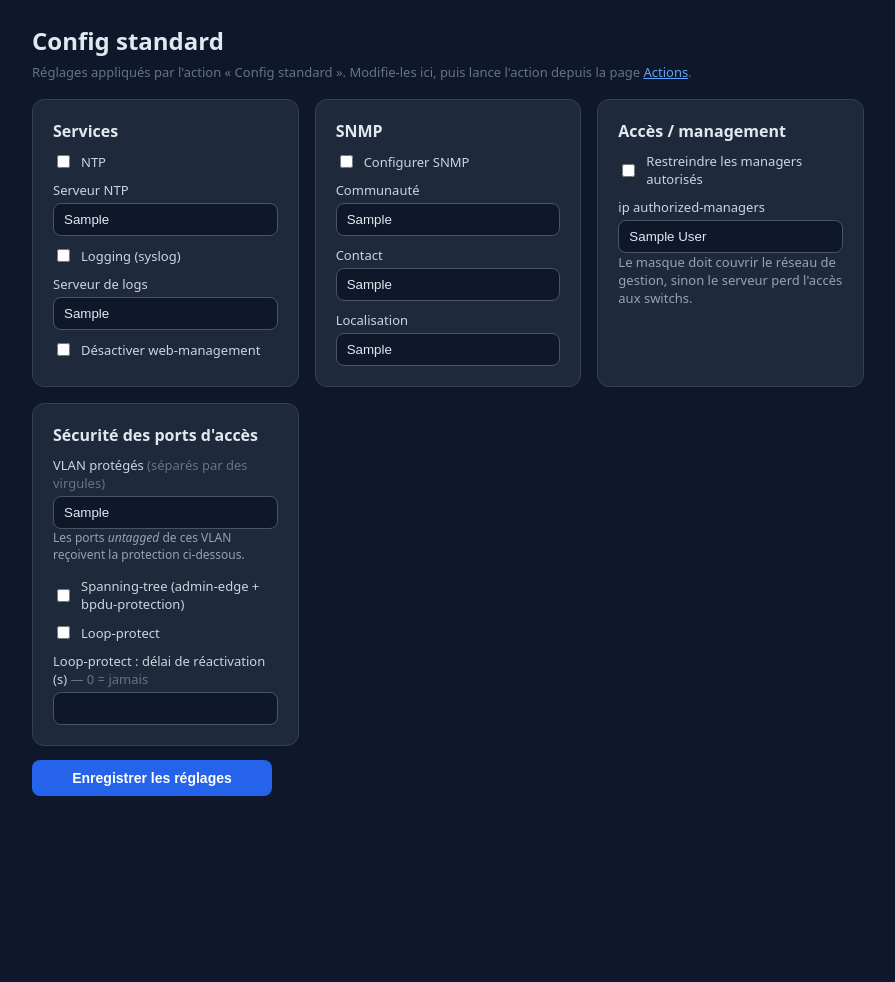
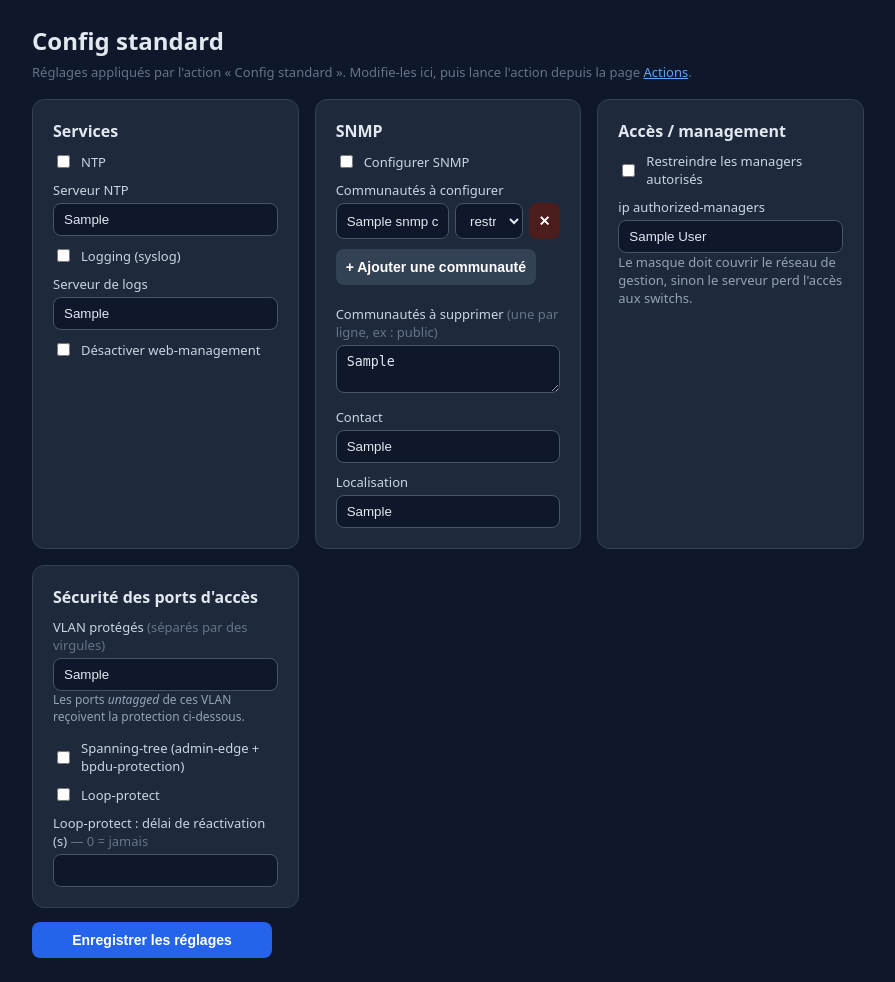
Before and after one commit to V3locidad/network-manage, a Flask app: template webui/templates/settings.html in a window 1280 px wide. Shown: the part 57-1039 px from the top of the page, without its empty margins (192-1087 px from the left). Before the commit the page ends 853 px from the top, so only its background shows below. Run offline with Flask 3, Linux system fonts and the light colour scheme; the template is opened without the code that fills it: most values are stand-ins (such as "Sample title", 1, 10 or a date in 2020).

Commit message:
settings: gérer plusieurs communautés SNMP (ajout + suppression)
Page Config standard : liste dynamique de communautés à configurer
(nom + niveau d'accès) et liste de communautés à retirer (ex: public).
Rôle baseline : génère les 'no snmp-server community' puis les
'snmp-server community ... <access>'. Rétro-compat communauté unique.

Co-Authored-By: Claude Opus 4.8 <noreply@anthropic.com>

```diff
--- a/roles/baseline/defaults/main.yml
+++ b/roles/baseline/defaults/main.yml
@@ -3,7 +3,10 @@
 # LOCAL inventory/group_vars/all/site.yml (git-ignoré). Ici : valeurs vides.
 ntp_server: ""
 logging_server: ""
-snmp_community: ""
+snmp_community: ""            # rétro-compat : communauté unique
+# Plusieurs communautés : à configurer [{name, access}] / à retirer [noms].
+snmp_communities: []
+snmp_remove_communities: []
 snmp_contact: ""
 snmp_location: ""
 # ⚠️ Le masque doit COUVRIR le réseau de management (sinon lockout du serveur !)
--- a/webui/app.py
+++ b/webui/app.py
@@ -166,6 +166,8 @@ BASELINE_JSON = "/backups/baseline.json"
 BASELINE_DEFAULTS = {
     "ntp_server": "", "logging_server": "",
     "snmp_community": "", "snmp_contact": "", "snmp_location": "",
+    # Plusieurs communautés : [{name, access}] à configurer, [noms] à retirer.
+    "snmp_communities": [], "snmp_remove_communities": [],
     "authorized_manager": "", "protected_vlans": [],
     "loop_protect_disable_timer": 300,
     # Interrupteurs : appliquer ou non chaque bloc.
@@ -194,6 +196,10 @@ def load_baseline():
             data.update(json.load(fh))
     except (OSError, ValueError):
         pass
+    # Migration : une communauté unique -> liste (rétro-compat site.yml/ancien JSON).
+    if not data.get("snmp_communities") and data.get("snmp_community"):
+        data["snmp_communities"] = [{"name": data["snmp_community"],
+                                     "access": "restricted"}]
     return data
 
 
@@ -562,6 +568,24 @@ def settings():
     saved = False
     if request.method == "POST":
         data = {k: request.form.get(k, "").strip() for k in BASELINE_TEXT}
+        # Communautés SNMP : lignes parallèles nom/accès.
+        names = request.form.getlist("snmp_comm_name")
+        accesses = request.form.getlist("snmp_comm_access")
+        comms = []
+        for n, a in zip(names, accesses):
+            n = n.strip()
+            if n:
+                comms.append({"name": n,
+                              "access": a if a in ("restricted", "operator",
+                                                   "manager", "unrestricted")
+                              else "restricted"})
+        data["snmp_communities"] = comms
+        data["snmp_remove_communities"] = [
+            t.strip() for t in re.split(r"[,\n\r]+",
+                                        request.form.get("snmp_remove_communities", ""))
+            if t.strip()]
+        # On n'utilise plus le champ unique : on le vide pour éviter la migration.
+        data["snmp_community"] = ""
         # VLAN protégés : liste d'entiers depuis une saisie « 10, 20, 61 ».
         vlans = []
         for tok in re.split(r"[,\s]+", request.form.get("protected_vlans", "")):
--- a/webui/templates/settings.html
+++ b/webui/templates/settings.html
@@ -26,8 +26,27 @@
     <div class="card">
       <h2>SNMP</h2>
       <label class="check"><input type="checkbox" name="baseline_snmp" {% if cfg.baseline_snmp %}checked{% endif %}> Configurer SNMP</label>
-      <label>Communauté</label>
-      <input type="text" name="snmp_community" value="{{ cfg.snmp_community }}" placeholder="public">
+
+      <label>Communautés à configurer</label>
+      <div id="snmp-comms">
+        {% for c in cfg.snmp_communities %}
+        <div class="snmp-row" style="display:flex;gap:6px;margin-bottom:6px;">
+          <input type="text" name="snmp_comm_name" value="{{ c.name }}" placeholder="nom" style="flex:2;">
+          <select name="snmp_comm_access" style="flex:1;">
+            {% for a in ['restricted','operator','manager','unrestricted'] %}
+            <option value="{{ a }}" {% if c.access == a %}selected{% endif %}>{{ a }}</option>
+            {% endfor %}
+          </select>
+          <button type="button" class="rm-row" style="width:auto;margin:0;flex:0 0 auto;background:#4c1d1d;">✕</button>
+        </div>
+        {% endfor %}
+      </div>
+      <button type="button" id="add-comm" style="width:auto;margin:4px 0 10px;background:#334155;">+ Ajouter une communauté</button>
+
+      <label>Communautés à supprimer <span class="muted">(une par ligne, ex : public)</span></label>
+      <textarea name="snmp_remove_communities" rows="2"
+                style="width:100%;padding:8px 10px;border-radius:8px;border:1px solid #475569;background:#0f172a;color:#e2e8f0;">{{ cfg.snmp_remove_communities | join('\n') }}</textarea>
+
       <label>Contact</label>
       <input type="text" name="snmp_contact" value="{{ cfg.snmp_contact }}" placeholder="admin@example.com">
       <label>Localisation</label>
@@ -57,4 +76,30 @@
   </div>
   <button type="submit" style="max-width:240px;">Enregistrer les réglages</button>
 </form>
+
+<script>
+  (function () {
+    var box = document.getElementById('snmp-comms');
+    function rowHtml() {
+      return '<div class="snmp-row" style="display:flex;gap:6px;margin-bottom:6px;">' +
+        '<input type="text" name="snmp_comm_name" placeholder="nom" style="flex:2;">' +
+        '<select name="snmp_comm_access" style="flex:1;">' +
+        '<option value="restricted">restricted</option>' +
+        '<option value="operator">operator</option>' +
+        '<option value="manager">manager</option>' +
+        '<option value="unrestricted">unrestricted</option>' +
+        '</select>' +
+        '<button type="button" class="rm-row" style="width:auto;margin:0;flex:0 0 auto;background:#4c1d1d;">✕</button>' +
+        '</div>';
+    }
+    document.getElementById('add-comm').addEventListener('click', function () {
+      box.insertAdjacentHTML('beforeend', rowHtml());
+    });
+    box.addEventListener('click', function (e) {
+      if (e.target.classList.contains('rm-row')) {
+        e.target.closest('.snmp-row').remove();
+      }
+    });
+  })();
+</script>
 {% endblock %}
```
Also changed, not shown: roles/baseline/tasks/procurve.yml (+18 -3 lines).
